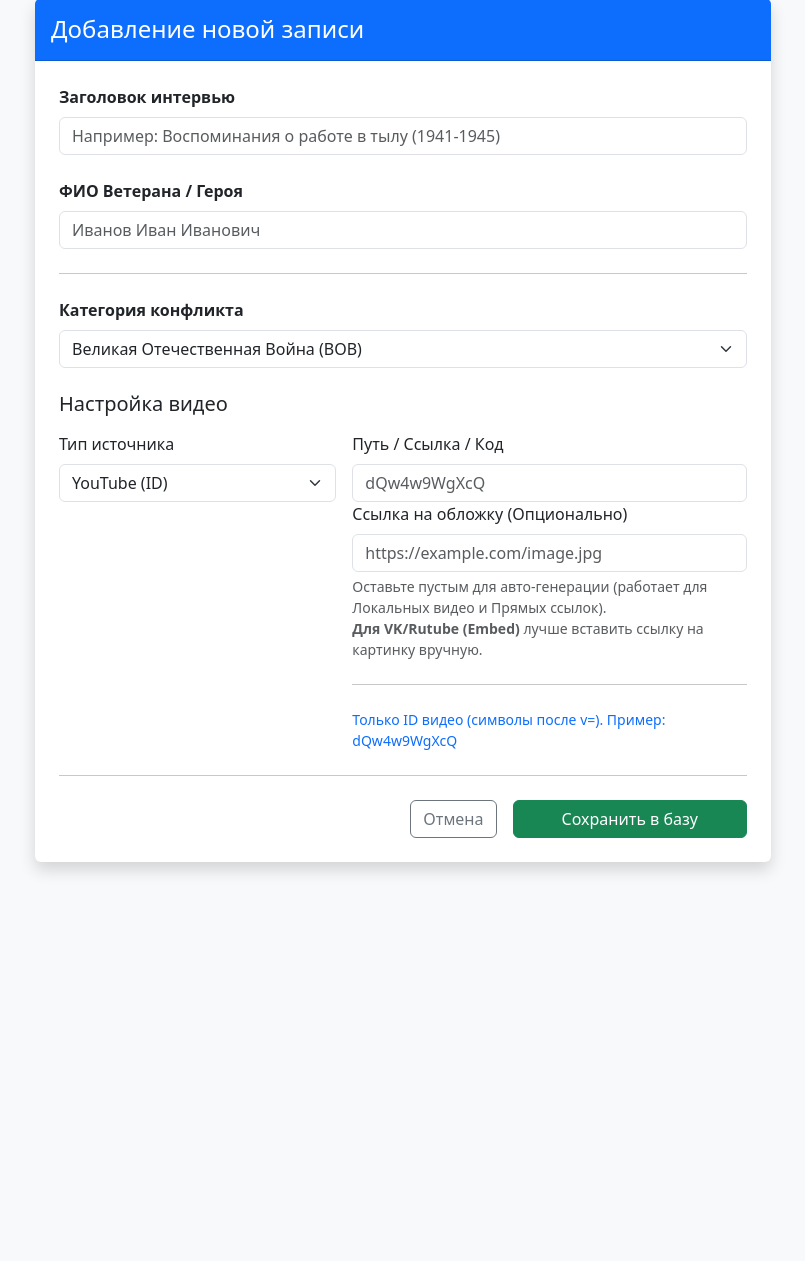
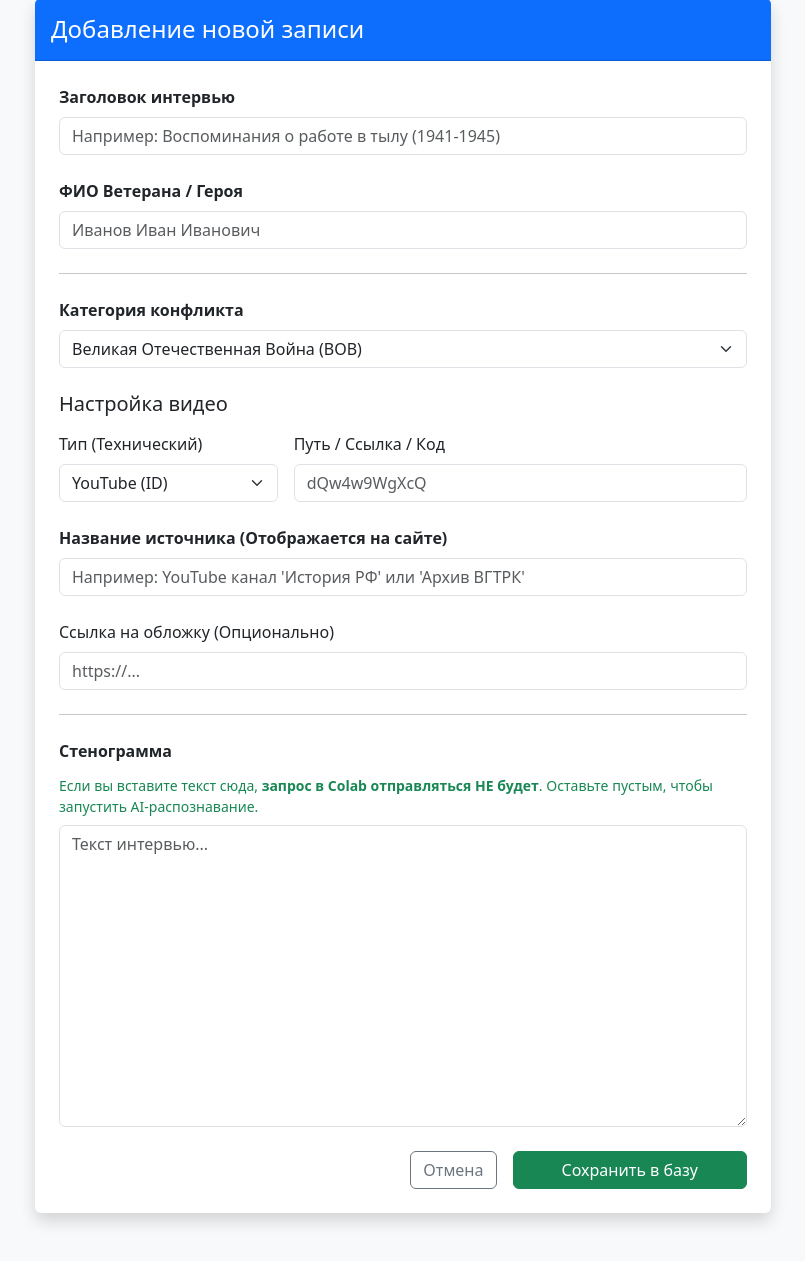
Before and after one commit to ethraltaunt/archive-ust-history, a Flask app: page /add in a window 1280 px wide. Shown: the part 49-1310 px from the top of the page, without its empty margins (237-1042 px from the left). Before the commit the page ends 922 px from the top, so only its background shows below. Run offline with Flask 3, Linux system fonts and the light colour scheme; the visitor is signed in with stand-in values (Sample User, id 1); parts of the project's set-up code (start-up, migrations or seed data) failed here and were passed over; some libraries are stand-ins or nearby versions.

Commit message:
удалена кнопка редактировать. Добавлено ручное добавление стенограмм и источник видео

```diff
--- a/app/app.py
+++ b/app/app.py
@@ -114,19 +114,20 @@ def init_db():
             category TEXT,
             type TEXT NOT NULL,
             path TEXT NOT NULL,
+            transcript TEXT,
             thumbnail_path TEXT,
-            transcript TEXT,
-            colab_task_id TEXT, -- НОВОЕ ПОЛЕ: Номер задачи в Colab
+            colab_task_id TEXT,
+            source_name TEXT,  -- НОВОЕ ПОЛЕ: Красивое название источника
             created_at TIMESTAMP DEFAULT CURRENT_TIMESTAMP
         )
     ''')
-
+    # ... (остальной код FTS и триггеров без изменений) ...
     c.execute('''
         CREATE VIRTUAL TABLE IF NOT EXISTS videos_fts
         USING fts5(title, transcript, person_name, content='videos', content_rowid='id')
     ''')
+    c.execute('CREATE TRIGGER IF NOT EXISTS videos_ai AFTER INSERT ON videos BEGIN INSERT INTO videos_fts(rowid, title, transcript, person_name) VALUES (new.id, new.title, new.transcript, new.person_name); END;')
 
-    c.execute('CREATE TRIGGER IF NOT EXISTS videos_ai AFTER INSERT ON videos BEGIN INSERT INTO videos_fts(rowid, title, transcript, person_name) VALUES (new.id, new.title, new.transcript, new.person_name); END;')
     conn.commit()
     conn.close()
 
@@ -226,54 +227,57 @@ def delete_video(video_id):
 @login_required
 def add_video():
     if request.method == 'POST':
-        print("\n--- НАЧИНАЮ ДОБАВЛЕНИЕ ВИДЕО ---") # ЛОГ
-
         title = request.form['title']
         person_name = request.form['person_name']
         category = request.form['category']
         v_type = request.form['type']
         path = request.form['path']
+        transcript = request.form['transcript'].strip() # Убираем пробелы по краям
         manual_thumb = request.form.get('manual_thumbnail', '').strip()
-
-        # ЛОГ
-        print(f"Тип видео: {v_type}")
-        print(f"Адрес Colab: {COLAB_URL}")
+        source_name = request.form['source_name'] # Получаем красивое имя источника
 
         conn = get_db()
         cursor = conn.cursor()
 
-        # 1. Сохраняем в базу
+        # Сохраняем видео. task_id пока None.
         cursor.execute('''
-            INSERT INTO videos (title, person_name, category, type, path, transcript, thumbnail_path, colab_task_id)
-            VALUES (?, ?, ?, ?, ?, ?, ?, ?)''',
-            (title, person_name, category, v_type, path, '', manual_thumb, None))
+            INSERT INTO videos (title, person_name, category, type, path, transcript, thumbnail_path, colab_task_id, source_name)
+            VALUES (?, ?, ?, ?, ?, ?, ?, ?, ?)''',
+            (title, person_name, category, v_type, path, transcript, manual_thumb, None, source_name))
 
         new_video_id = cursor.lastrowid
-        print(f"Видео сохранено в БД под ID: {new_video_id}") # ЛОГ
 
-        # 2. Отправка в Colab
-        MY_SITE_PUBLIC_URL = "https://твоя-ссылка.ngrok-free.app" # <-- ТВОЙ ВНЕШНИЙ АДРЕС
+        # ЛОГИКА: Отправляем в Colab ТОЛЬКО если текст пустой И это не локальный файл
+        if not transcript and v_type != 'local' and COLAB_URL:
+            try:
+                # Адрес для Webhook (если используешь Push-режим)
+                # MY_SITE_PUBLIC_URL = "https://твоя-ссылка.ngrok-free.app"
 
-        if v_type != 'local' and COLAB_URL:
-            try:
-                task_payload = {
-                    "url": path,
-                    "video_id": new_video_id, # Отправляем НАШ ID
-                    "callback_url": f"{MY_SITE_PUBLIC_URL}/api/callback" # Куда вернуть ответ
-                }
-                requests.post(f"{COLAB_URL}/api/task", json=task_payload, timeout=2)
-                print("Задача отправлена (Push mode)")
-            except:
-                pass
+                print(f"Отправка задачи в Colab для видео {new_video_id}...")
+
+                # Если используешь простой режим (как мы отладили последним):
+                response = requests.post(
+                    f"{COLAB_URL}/api/task",
+                    json={"url": path},
+                    timeout=5
+                )
+
+                if response.status_code == 200:
+                    data = response.json()
+                    task_id = data.get('task_id')
+                    cursor.execute('UPDATE videos SET colab_task_id = ? WHERE id = ?', (task_id, new_video_id))
+                    print(f"Задача ушла в Colab. ID: {task_id}")
+            except Exception as e:
+                print(f"Ошибка связи с Colab: {e}")
+        else:
+            print("Colab пропущен (либо есть текст, либо локальное видео).")
 
         conn.commit()
         conn.close()
 
-        print("--- ЗАВЕРШЕНО ---\n")
         return redirect(url_for('index'))
 
     return render_template('add.html')
-# --- API ДЛЯ GOOGLE COLAB ---
 
 @app.route('/api/upload', methods=['POST'])
 @login_required
--- a/app/templates/add.html
+++ b/app/templates/add.html
@@ -43,34 +43,48 @@
                             </div>
                             <!-- Блок 2: Источник видео -->
                             <h5 class="mb-3">Настройка видео</h5>
+                                                        <!-- ... Блок с типом видео ... -->
                             <div class="row g-3 mb-4">
-                                <div class="col-md-5">
-                                    <label class="form-label">Тип источника</label>
+                                <div class="col-md-4">
+                                    <label class="form-label">Тип (Технический)</label>
                                     <select name="type" class="form-select" id="sourceType" onchange="updatePlaceholder()">
                                         <option value="youtube">YouTube (ID)</option>
-                                        <option value="local">Локальный файл (Local)</option>
-                                        <option value="embed">Код вставки (Embed)</option>
-                                        <option value="direct">Прямая ссылка (URL)</option>
+                                        <option value="embed">Embed код</option>
+                                        <option value="direct">Прямая ссылка</option>
+                                        <option value="local">Локальный файл</option>
                                     </select>
                                 </div>
-                                <div class="col-md-7">
+                                <div class="col-md-8">
                                     <label class="form-label">Путь / Ссылка / Код</label>
-                                    <input type="text" name="path" class="form-control" id="pathInput" required placeholder="dQw4w9WgXcQ">
-                                    <div class="mb-4">
-                                    <label class="form-label">Ссылка на обложку (Опционально)</label>
-                                    <input type="text" name="manual_thumbnail" class="form-control" placeholder="https://example.com/image.jpg">
-                                    <div class="form-text">
-                                        Оставьте пустым для авто-генерации (работает для Локальных видео и Прямых ссылок).
-                                        <br><strong>Для VK/Rutube (Embed)</strong> лучше вставить ссылку на картинку вручную.
-                                    </div>
-                                </div>
-
-                                <hr class="my-4">
-                                    <div class="form-text text-primary" id="pathHelp">Вставьте ID видео с YouTube.</div>
+                                    <input type="text" name="path" class="form-control" id="pathInput" required>
                                 </div>
                             </div>
 
+                            <!-- НОВОЕ ПОЛЕ: НАЗВАНИЕ ИСТОЧНИКА -->
+                            <div class="mb-4">
+                                <label class="form-label fw-bold">Название источника (Отображается на сайте)</label>
+                                <input type="text" name="source_name" class="form-control" placeholder="Например: YouTube канал 'История РФ' или 'Архив ВГТРК'" required>
+                            </div>
+
+                            <!-- ПОЛЕ КАРТИНКИ (Оставляем как было) -->
+                            <div class="mb-4">
+                                <label class="form-label">Ссылка на обложку (Опционально)</label>
+                                <input type="text" name="manual_thumbnail" class="form-control" placeholder="https://...">
+                            </div>
+
                             <hr class="my-4">
+
+                            <!-- СТЕНОГРАММА -->
+                            <div class="mb-4">
+                                <label class="form-label fw-bold">Стенограмма</label>
+                                <div class="form-text text-success mb-2">
+                                    <i class="bi bi-check-circle"></i> Если вы вставите текст сюда, <strong>запрос в Colab отправляться НЕ будет</strong>.
+                                    Оставьте пустым, чтобы запустить AI-распознавание.
+                                </div>
+                                <textarea name="transcript" class="form-control" rows="12" placeholder="Текст интервью..."></textarea>
+                            </div>
+
+
 
 
 
```
Also changed, not shown: app/templates/video.html (+6 -8 lines).
